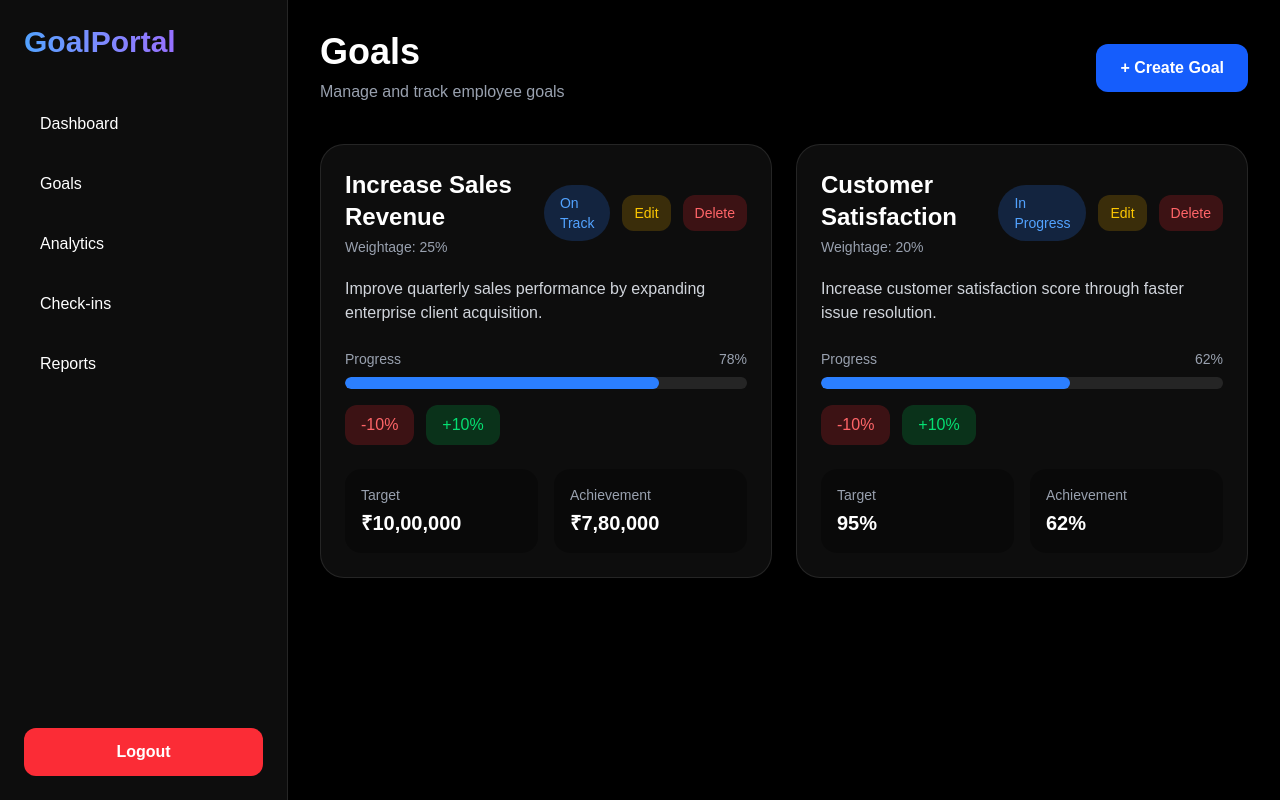
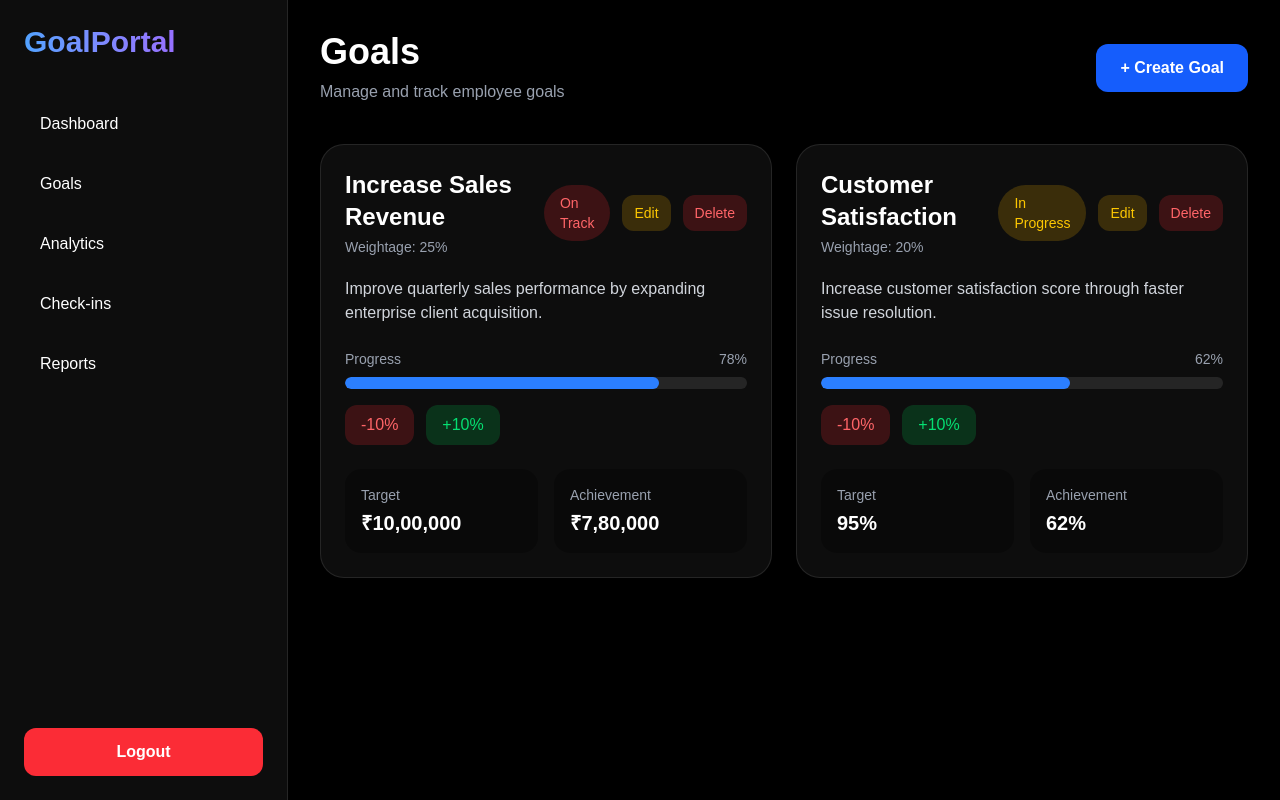
Before and after one commit to Balroog1/goal-tracking-portal, a Next.js app: page /goals in a window 1280 px wide. Built offline with nearby package versions, Linux system fonts and the light colour scheme.

Commit message:
Added dynamic goal status system

```diff
--- a/app/goals/page.tsx
+++ b/app/goals/page.tsx
@@ -131,8 +131,33 @@ const handleEditGoal = (index: number) => {
       )
     );
 
+  const progress =
+    updatedGoals[indexToUpdate].progress;
+
+  if (progress >= 80) {
+
+    updatedGoals[indexToUpdate].status =
+      "Completed";
+
+  }
+
+  else if (progress >= 40) {
+
+    updatedGoals[indexToUpdate].status =
+      "In Progress";
+
+  }
+
+  else {
+
+    updatedGoals[indexToUpdate].status =
+      "Behind";
+
+  }
+
   setGoals(updatedGoals);
 };
+
 
   useEffect(() => {
 
@@ -207,7 +232,18 @@ useEffect(() => {
 
                 <div className="flex items-center gap-3">
 
-                  <span className="bg-blue-500/20 text-blue-400 px-4 py-2 rounded-full text-sm">
+                  <span
+                       className={`px-4 py-2 rounded-full text-sm
+
+                        ${goal.status === "Completed"
+                        ? "bg-green-500/20 text-green-400"
+
+                        : goal.status === "In Progress"
+                        ? "bg-yellow-500/20 text-yellow-400"
+
+                        : "bg-red-500/20 text-red-400"}
+                        `}
+                  >
                     {goal.status}
                   </span>
 
```
Lines whose indentation alone changed are shown as unchanged.
